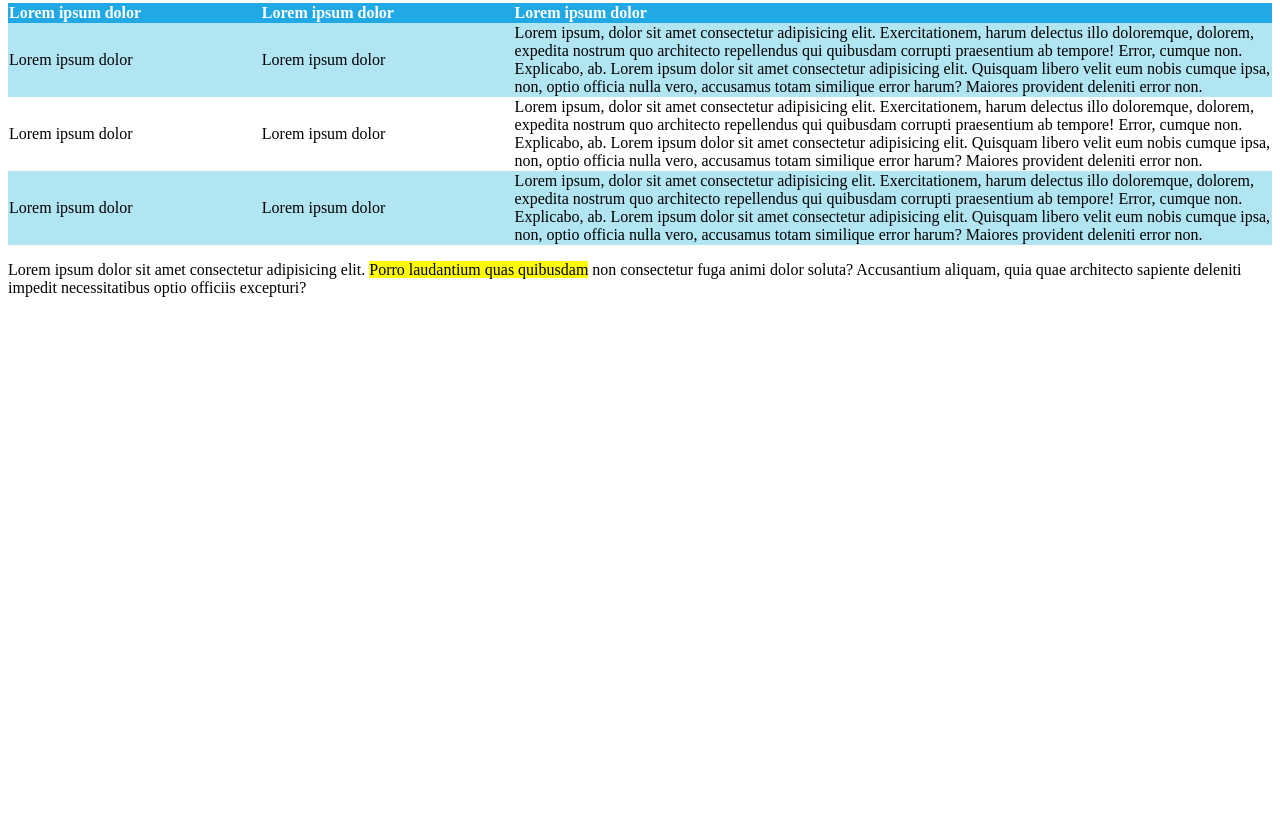
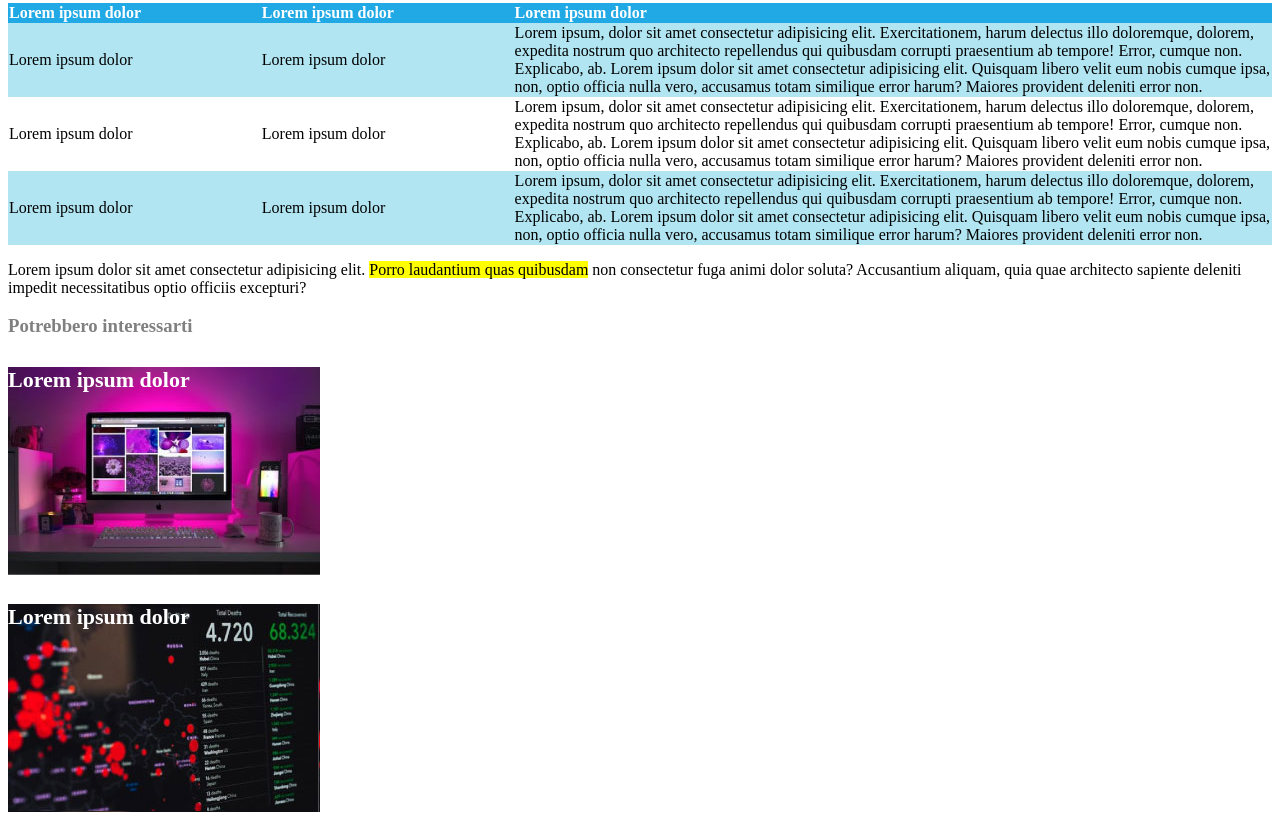
Before and after one commit to smboolean76/html-css-booleaner, a plain HTML site: page index.html in a window 1280 px wide. Shown: the part 925-1745 px from the top of the page. Before the commit the page ends 1238 px from the top, so only its background shows below. Drawn offline with Linux system fonts and the light colour scheme.

Commit message:
Aggiunto footer

```diff
--- a/css/style.css
+++ b/css/style.css
@@ -49,3 +49,20 @@ thead {
 .cell-bigger {
     width: 60%;
 }
+
+.title-footer {
+    color: gray;
+}
+
+.box-img {
+    width: 312px;
+    height: 208px;
+    color: #fff;
+    font-size: 22px;
+}
+#monitor {
+    background-image: url('../img/monitor.jpg');
+}
+#graph {
+    background-image: url('../img/graph.jpg');
+}
--- a/index.html
+++ b/index.html
@@ -67,6 +67,14 @@
                 <p>Lorem ipsum dolor sit amet consectetur adipisicing elit. <mark>Porro laudantium quas quibusdam</mark> non consectetur fuga animi dolor soluta? Accusantium aliquam, quia quae architecto sapiente deleniti impedit necessitatibus optio officiis excepturi?</p>
             </article>
         </main>
-        <footer></footer>
+        <footer>
+            <h3 class="title-footer">Potrebbero interessarti</h3>
+            <div id="monitor" class="box-img">
+                <h4>Lorem ipsum dolor</h4>
+            </div>
+            <div id="graph" class="box-img">
+                <h4>Lorem ipsum dolor</h4>
+            </div>
+        </footer>
     </body>
 </html>
```
Also changed, not shown: img/graph.jpg (added), img/monitor.jpg (added).
